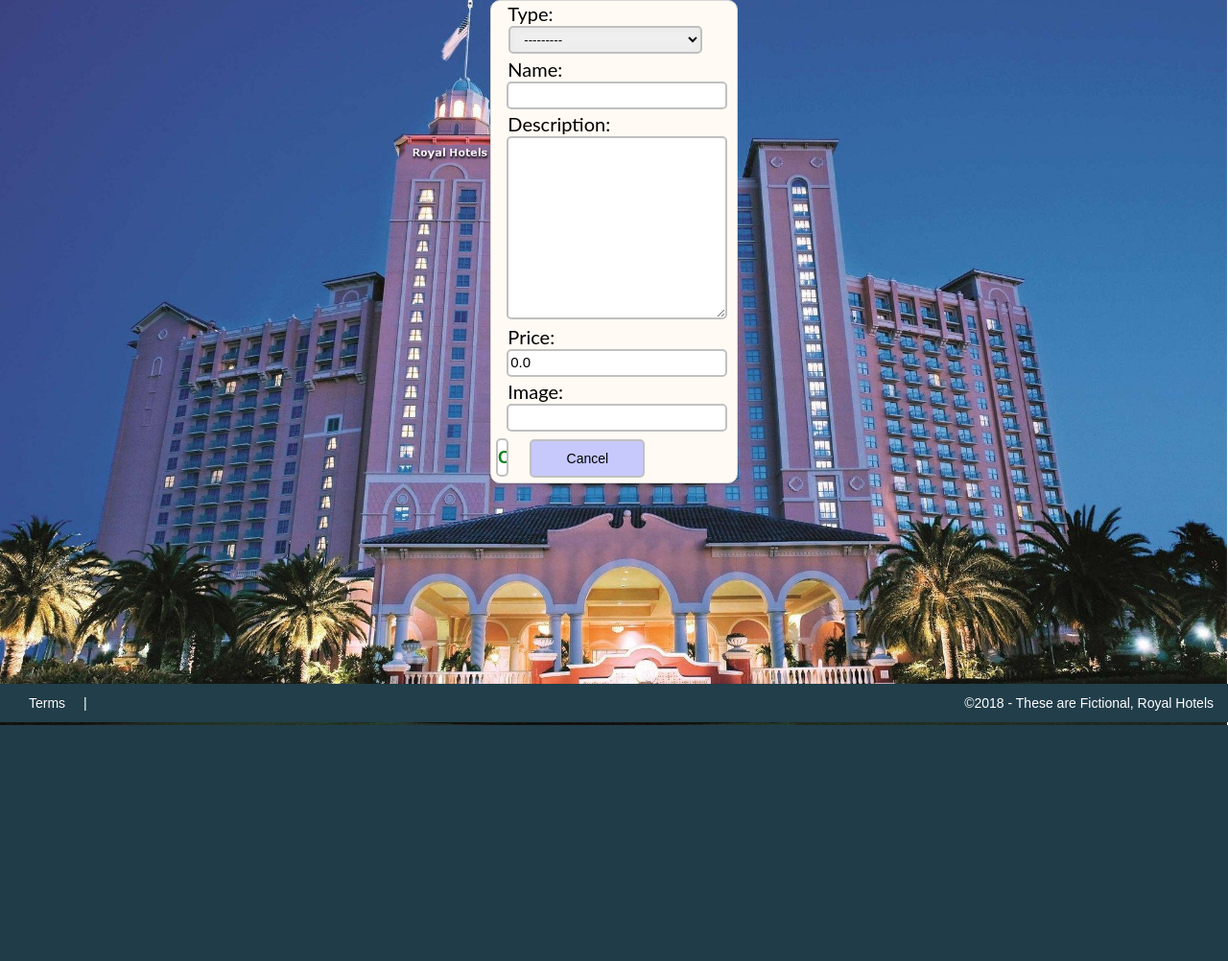
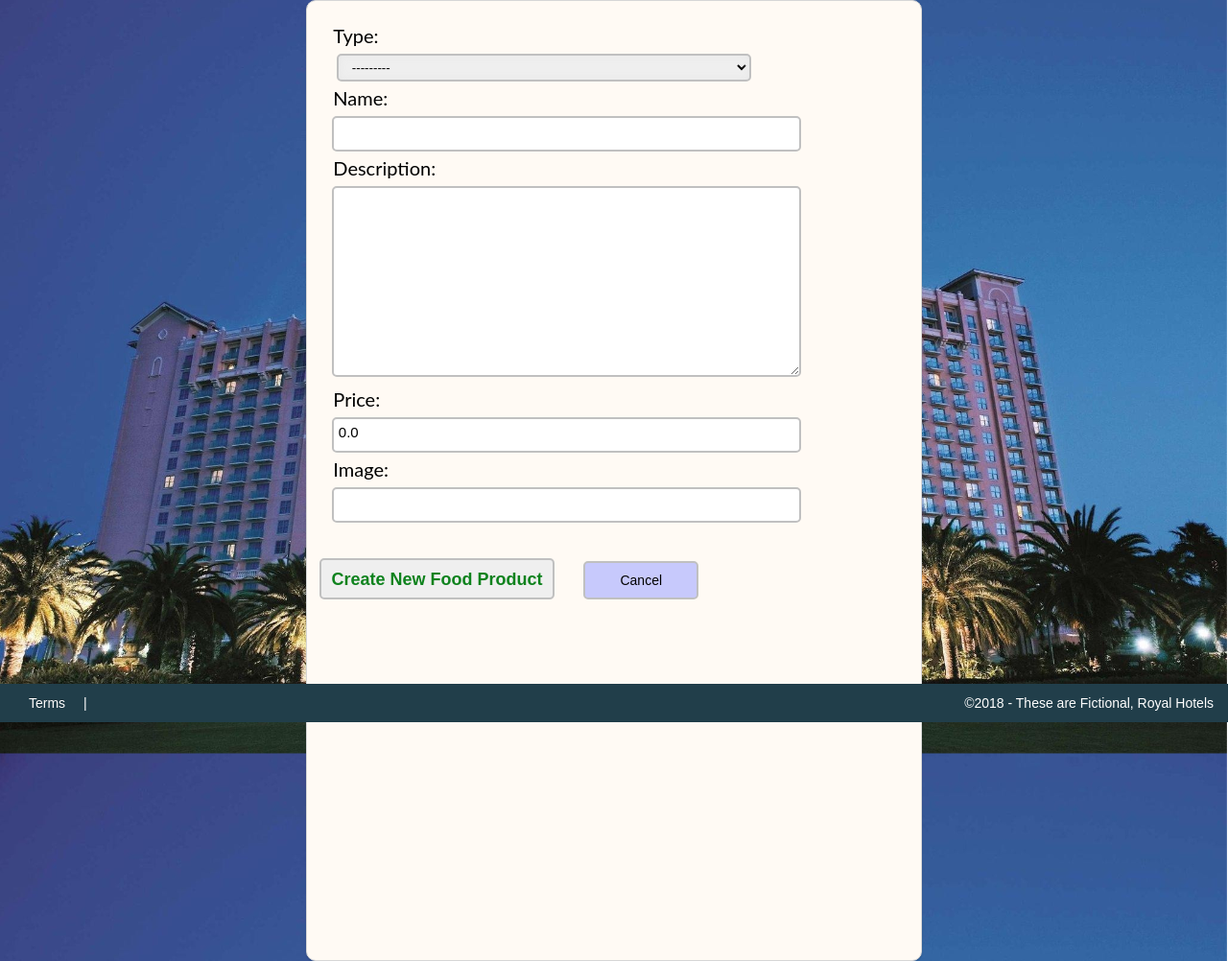
Before and after one commit to MyraReeves/DjangoProject1, a Django app: page /new_food/ in a window 1280 px wide. Shown: the part 102-1104 px from the top of the page at 96% size. Before the commit the page ends 858 px from the top, so only its background shows below. Run offline with Django 5.2, Linux system fonts and the light colour scheme.

Commit message:
TEMPORARILY styles inline until CSS file can be resolved

```diff
--- a/src/mainapp/products/templates/products/new_food.html
+++ b/src/mainapp/products/templates/products/new_food.html
@@ -5,20 +5,20 @@
 {% block header %}Create a New Menu Item!{% endblock %}
 
 {% block mainContent %}
-
-<div class="admin_panel">
-    <form method="POST" action="{% url 'createFood' %}">
-        <div>
+<main style="overflow: visible;">
+    <div class="admin_panel" style="width: 50%; overflow: visible; height: 1000px;">
+        <form method="POST" action="{% url 'createFood' %}" style="overflow: auto; height: 1000px;">
+            <div style="margin-top: 20px; margin-left: 10px; width: 80%; overflow: visible; height: 400pt; line-height: 150%;">
                 {% csrf_token %}
                 {{ form.non_field_errors }}
                 {{ form.as_p }}
             </div>
-        <div>
-            <input type="submit" class="button1" value="Create New Food Product" name="Save_Item">
-            <a href="{% url 'admin_console' %}"><button type="button" value="Cancel" class="button1" style="background-color: #c7c9fc; margin-left: 10pt;">Cancel</button></a>
+            <div style="overflow: visible; height: 365pt; margin-top: 15px;">
+                <input type="submit" value="Create New Food Product" name="Save_Item" style="width: auto; padding: 8pt;">
+                <a href="{% url 'admin_console' %}"><button type="button" value="Cancel" class="button1" style="background-color: #c7c9fc; margin-left: 10pt; margin-bottom: 20px;">Cancel</button></a>
             </div>
         </form>
     </div>
-
+</main>
 
 {% endblock %}
```
Lines whose indentation alone changed are shown as unchanged.
